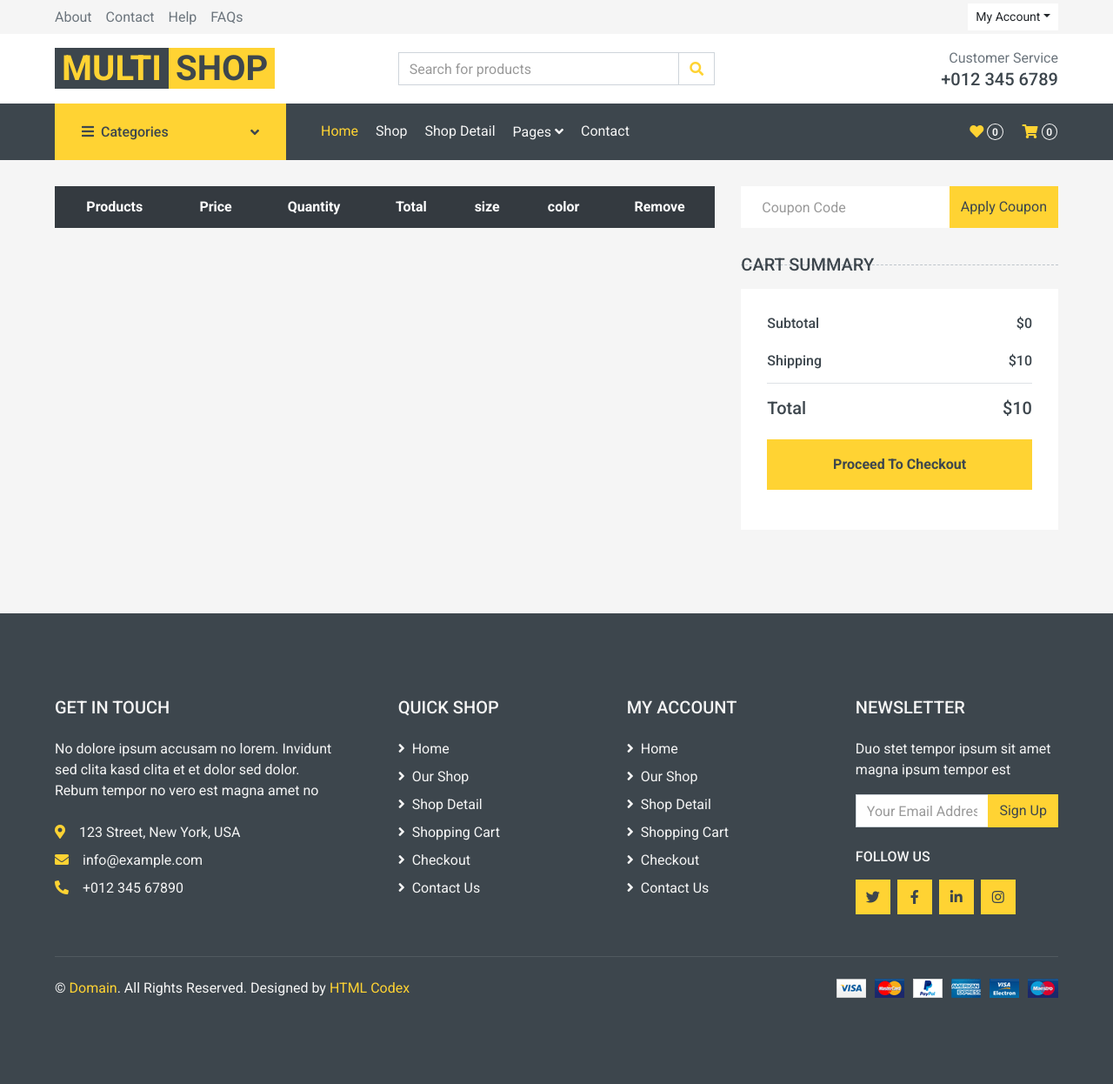
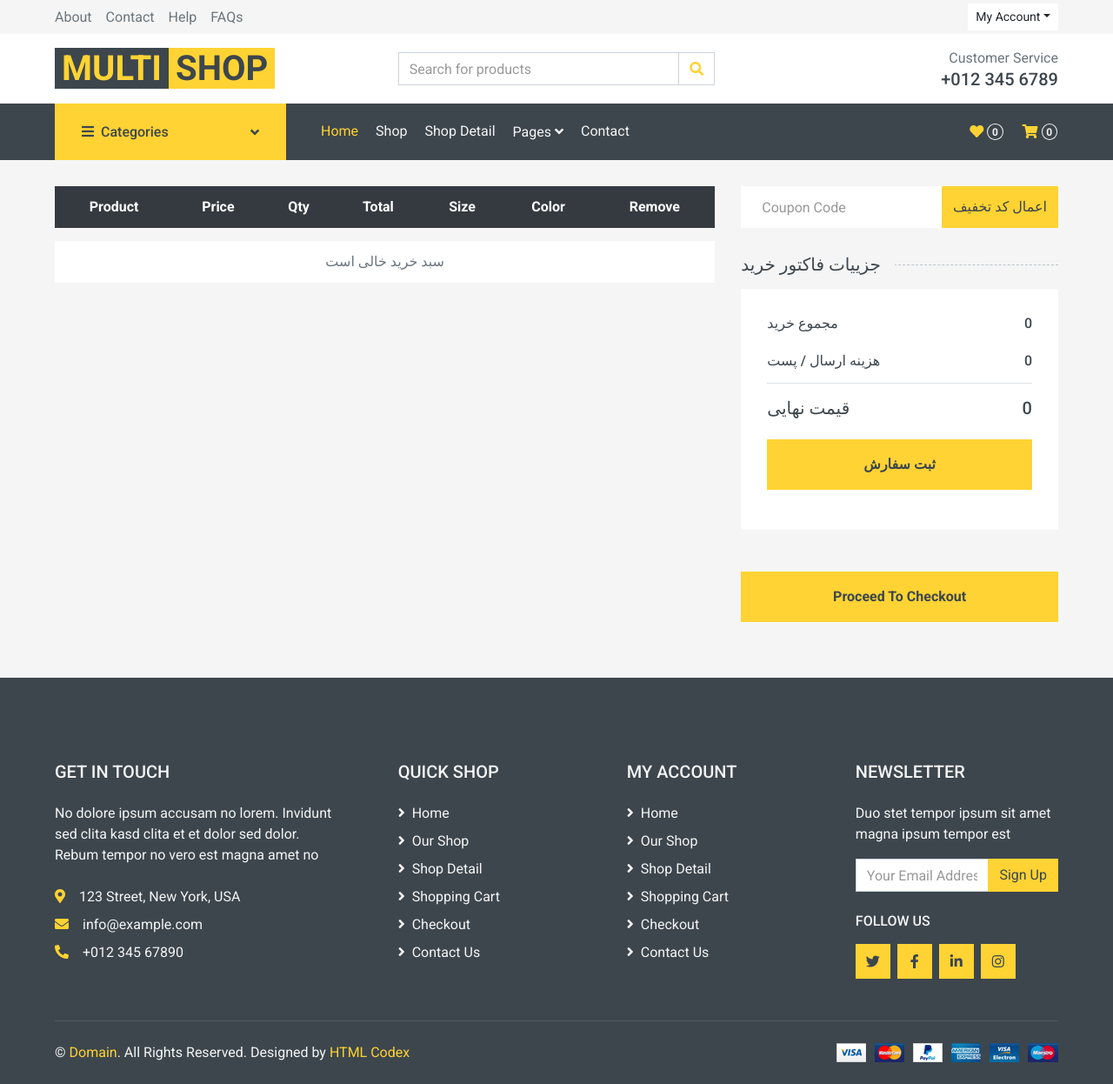
Before and after one commit to codekhoneh/market, a Django app: page /order/detail/ in a window 1280 px wide. Shown: the whole page at 87% size. Before the commit the page ends 1147 px from the top, so only its background shows below. Run offline with Django 5.2, Linux system fonts and the light colour scheme; lists and menus that the app fills with data are empty; some libraries are stand-ins or nearby versions.

Commit message:
buy-sajadian3

```diff
--- a/order_app/templates/order_app/order_detail.html
+++ b/order_app/templates/order_app/order_detail.html
@@ -1,190 +1,151 @@
 {% extends 'base.html' %}
 {% load static %}
 {% block title %}
-detail-product
+Cart
 {% endblock %}
 {% block main %}
-<!-- Cart Start -->
 <div class="container-fluid">
     <div class="row px-xl-5">
+
+        <!-- CART TABLE -->
         <div class="col-lg-8 table-responsive mb-5">
-                <table class="table table-light table-borderless table-hover text-center mb 0">
+            <table class="table table-light table-borderless table-hover text-center mb-0">
                 <thead class="thead-dark">
                     <tr>
-                            <th>Products</th>
+                        <th>Product</th>
                         <th>Price</th>
-                            <th>Quantity</th>
+                        <th>Qty</th>
                         <th>Total</th>
-                            <th>size</th>
-                            <th>color</th>
+
+
+                        <th>Size</th>
+                        <th>Color</th>
                         <th>Remove</th>
                     </tr>
                 </thead>
+
                 <tbody class="align-middle">
                     {% for item in cart %}
                     <tr>
-                            <td class="align-middle"><img src="{{ item.product_d.image.url }}" alt="{{ item.product_d.title }}" style="width: 50px;"> {{ item.product_d.title }}</td>
-                            <td class="align-middle">{{ item.price }}</td>
                         <td class="align-middle">
-                                <div class="d-flex justify-content-center align-items-center">
-                                    <a href="{% url 'order:order_item_decrease' item.unique_id %}"
-                                    class="btn btn-sm btn-secondary">-</a>
+                            <img src="{{ item.product_d.image.url }}"
+                                 alt="{{ item.product_d.title }}"
+                                 style="width:50px;">
+                            {{ item.product_d.title }}
+                        </td>
 
-                                    <span class="mx-2">{{ item.quantity }}</span>
+                        <td class="align-middle">
+                            {{ item.price }}
+                        </td>
 
-                                    <a href="{% url 'order:order_item_increase' item.unique_id %}"
-                                    class="btn btn-sm btn-secondary">+</a>
-                                </div>
+                        <td class="align-middle">
+                            {{ item.quantity }}
                         </td>
-                            <td class="align-middle">{{ item.total }}</td>
-                            <td class="align-middle">{{ item.size }}</td>
-                            <td class="align-middle">{{ item.color }}</td>
+
                         <td class="align-middle">
-                                <a href="{% url 'order:order_delete' item.unique_id %}" class="btn btn-danger btn-sm">
+                            {{ item.total }}
+                        </td>
+
+                        <td class="align-middle">
+                            {{ item.size|default:"-" }}
+                        </td>
+
+                        <td class="align-middle">
+                            {{ item.color|default:"-" }}
+                        </td>
+
+                        <td class="align-middle">
+                            <a href="{% url 'order:order_delete' item.unique_id %}"
+                               class="btn btn-danger btn-sm">
                                 Remove
                             </a>
                         </td>
                     </tr>
+                    {% empty %}
+                    <tr>
+                        <td colspan="7" class="text-center text-muted">
+                                سبد خرید خالی است
+                        </td>
+                    </tr>
+
                     {% endfor %}
-                        <!-- <tr>
-                            <td class="align-middle"><img src="img/product-2.jpg" alt="" style="width:
-50px;"> Product Name</td>
-                            <td class="align-middle">$150</td>
-                            <td class="align-middle">
-                                <div class="input-group quantity mx-auto" style="width: 100px;">
-                                    <div class="input-group-btn">
-                                        <button class="btn btn-sm btn-primary btn-minus" >
-                                        <i class="fa fa-minus"></i>
-                                        </button>
+                </tbody>
+            </table>
         </div>
-                                    <input type="text" class="form-control form-control-sm bg-secondary border
-0 text-center" value="1">
-                                    <div class="input-group-btn">
-                                        <button class="btn btn-sm btn-primary btn-plus">
-                                            <i class="fa fa-plus"></i>
+
+        <!-- SUMMARY -->
+        <div class="col-lg-4">
+
+            <!-- COUPON -->
+            <form method="post" action="{% url 'order:apply_discount' %}" class="mb-30">
+                {% csrf_token %}
+                <div class="input-group">
+                    <input type="text"
+                           name="code"
+                           class="form-control border-0 p-4"
+                           placeholder="Coupon Code">
+                    <div class="input-group-append">
+                        <button class="btn btn-primary">
+                            اعمال کد تخفیف
                         </button>
                     </div>
                 </div>
-                            </td>
-                            <td class="align-middle">$150</td>
-                            <td class="align-middle"><button class="btn btn-sm btn-danger"><i class="fa fa
-times"></i></button></td>
-                        </tr>
-                        <tr>
-                            <td class="align-middle"><img src="img/product-3.jpg" alt="" style="width:
-50px;"> Product Name</td>
-                            <td class="align-middle">$150</td>
-                            <td class="align-middle">
-                                <div class="input-group quantity mx-auto" style="width: 100px;">
-                                    <div class="input-group-btn">
-                                        <button class="btn btn-sm btn-primary btn-minus" >
-                                        <i class="fa fa-minus"></i>
+            </form>
+
+            <h5 class="section-title position-relative text-uppercase mb-3">
+                <span class="bg-secondary pr-3">جزییات فاکتور خرید</span>
+            </h5>
+
+            <div class="bg-light p-30 mb-5">
+                <div class="border-bottom pb-2">
+
+                    <!-- SUBTOTAL -->
+                    <div class="d-flex justify-content-between mb-3">
+                        <h6>مجموع خرید</h6>
+                        <h6>{{ subtotal }}</h6>
+                    </div>
+
+                    <!-- DISCOUNT -->
+                    {% if has_discount %}
+                    <div class="d-flex justify-content-between mb-3 text-danger">
+                        <h6>تخفیف</h6>
+                        <h6>-{{ discount }}</h6>
+                    </div>
+
+                  <form method="post" action="{% url 'order:remove_discount' %}">
+                    {% csrf_token %}
+                    <button class="btn btn-sm btn-outline-danger w-100 mb-2">
+                        حذف کپن تخفیف
                     </button>
-                                    </div>
-                                    <input type="text" class="form-control form-control-sm bg-secondary border
-0 text-center" value="1">
 
-14 | Page
 
-                                    <div class="input-group-btn">
-                                        <button class="btn btn-sm btn-primary btn-plus">
-                                            <i class="fa fa-plus"></i>
-                                        </button>
+                  </form>
+                    {% endif %}
+
+                    <!--  لاسرا هنیزه-->
+                    <div class="d-flex justify-content-between">
+                        <h6 class="font-weight-medium">هزینه ارسال / پست</h6>
+                        <h6 class="font-weight-medium">
+                            {{ shipping }}
+                        </h6>
                     </div>
                 </div>
-                            </td>
-                            <td class="align-middle">$150</td>
-                            <td class="align-middle"><button class="btn btn-sm btn-danger"><i class="fa fa
-times"></i></button></td>
-                        </tr>
-                        <tr>
-                            <td class="align-middle"><img src="img/product-4.jpg" alt="" style="width:
-50px;"> Product Name</td>
-                            <td class="align-middle">$150</td>
-                            <td class="align-middle">
-                                <div class="input-group quantity mx-auto" style="width: 100px;">
-                                    <div class="input-group-btn">
-                                        <button class="btn btn-sm btn-primary btn-minus" >
-                                        <i class="fa fa-minus"></i>
-                                        </button>
+
+                <!-- TOTAL -->
+                <div class="pt-2">
+                    <div class="d-flex justify-content-between mt-2">
+                        <h5>قیمت نهایی</h5>
+                        <h5>{{ total }}</h5>
                     </div>
-                                    <input type="text" class="form-control form-control-sm bg-secondary border
-0 text-center" value="1">
-                                    <div class="input-group-btn">
-                                        <button class="btn btn-sm btn-primary btn-plus">
-                                            <i class="fa fa-plus"></i>
-                                        </button>
+
+                    <button class="btn btn-block btn-primary font-weight-bold my-3 py-3">ثبت سفارش</button>
                 </div>
             </div>
-                            </td>
-                            <td class="align-middle">$150</td>
-                            <td class="align-middle"><button class="btn btn-sm btn-danger"><i class="fa fa
-times"></i></button></td>
-                        </tr>
-                        <tr>
-                            <td class="align-middle"><img src="img/product-5.jpg" alt="" style="width:
-50px;"> Product Name</td>
-                            <td class="align-middle">$150</td>
-                            <td class="align-middle">
-                                <div class="input-group quantity mx-auto" style="width: 100px;">
-                                    <div class="input-group-btn">
-                                        <button class="btn btn-sm btn-primary btn-minus" >
-                                        <i class="fa fa-minus"></i>
-                                        </button>
-                                    </div>
-
-15 | Page
-
-                                    <input type="text" class="form-control form-control-sm bg-secondary border
-0 text-center" value="1">
-                                    <div class="input-group-btn">
-                                        <button class="btn btn-sm btn-primary btn-plus">
-                                            <i class="fa fa-plus"></i>
-                                        </button>
-                                    </div>
-                                </div>
-                            </td>
-                            <td class="align-middle">$150</td>
-                            <td class="align-middle"><button class="btn btn-sm btn-danger"><i class="fa fa
-times"></i></button></td>
-                        </tr> -->
-                    </tbody>
-                </table>
-            </div>
-            <div class="col-lg-4">
-                <form class="mb-30" action="">
-                    <div class="input-group">
-                        <input type="text" class="form-control border-0 p-4" placeholder="Coupon Code">
-                        <div class="input-group-append">
-                            <button class="btn btn-primary">Apply Coupon</button>
-                        </div>
-                    </div>
-                </form>
-                <h5 class="section-title position-relative text-uppercase mb-3"><span class="bg secondary pr-3">Cart Summary</span></h5>
-                <div class="bg-light p-30 mb-5">
-                    <div class="border-bottom pb-2">
-                        <div class="d-flex justify-content-between mb-3">
-                            <h6>Subtotal</h6>
-                            <h6>${{ cart.get_subtotal }}</h6>
-                        </div>
-                        <div class="d-flex justify-content-between">
-                            <h6 class="font-weight-medium">Shipping</h6>
-                            <h6 class="font-weight-medium">${{ cart.get_total_price }}</h6>
-                        </div>
-                    </div>
-                    <div class="pt-2">
-                        <div class="d-flex justify-content-between mt-2">
-                            <h5>Total</h5>
-                            <h5>${{ cart.get_total_price }}</h5>
-                        </div>
-                        <button class="btn btn-block btn-primary font-weight-bold my-3 py-3">Proceed To
-Checkout</button>
-                    </div>
-
+            <a href="{% url 'order:checkout' %}"
+            class="btn btn-block btn-primary font-weight-bold my-3 py-3">
+                Proceed To Checkout
+            </a>
             </div>
         </div>
     </div>
-    </div>
-    <!-- Cart End -->
-
 {% endblock %}
--- a/order_app/urls.py
+++ b/order_app/urls.py
@@ -1,5 +1,5 @@
 from django.urls import path
-from .views import OrderDetailView,OrderAddView,OrderDeleteView, OrderSuccessView ,OrderItemIncreaseView ,OrderItemDecreaseView
+from .views import OrderDetailView,OrderAddView,OrderDeleteView, OrderSuccessView ,OrderItemIncreaseView ,OrderItemDecreaseView,apply_discount,remove_discount,CheckoutView, order_success
 # OrderHistoryView , CheckoutView,
 app_name='order'
 urlpatterns=[path('detail/',OrderDetailView.as_view(),name='order_detail'),
@@ -9,5 +9,9 @@ urlpatterns=[path('detail/',OrderDetailView.as_view(),name='order_detail'),
             #  path('checkout/', CheckoutView.as_view(), name='checkout'),
              path('item/increase/<str:id>/', OrderItemIncreaseView.as_view(), name='order_item_increase'),
              path('item/decrease/<str:id>/', OrderItemDecreaseView.as_view(), name='order_item_decrease'),
+             path('apply-discount/', apply_discount, name='apply_discount'),
+             path('remove-discount/', remove_discount, name='remove_discount'),
+             path('checkout/',CheckoutView.as_view(), name='checkout'),
+             path('success/<int:order_id>/',order_success, name='order_success'),
             #  path('my-orders/', OrderHistoryView.as_view(), name='order_history'),
              ]
--- a/order_app/views.py
+++ b/order_app/views.py
@@ -3,14 +3,27 @@ from django.views import View
 from order_app import views
 from product_app.models import Product
 from order_app.order_madul  import Order
-from order_app.models import Buy, BuyItem
+from order_app.models import Order,OrderItem
 from django.contrib.auth.mixins import LoginRequiredMixin
+from order_app.forms import CheckoutForm
+# from .models import Order as OrderModel
+from order_app.order_madul import Order as Cart
 class OrderDetailView(View):
     def get(self, request):
-        cart = Order(request)
+        cart = Cart(request)
+        subtotal = cart.subtotal
+        discount = cart.discount_amount
+        has_discount = discount > 0
+        shipping = 10 if subtotal > 0 else 0
+        total = subtotal - discount + shipping
 
         return render(request, "order_app/order_detail.html", {
-            "cart": cart
+            "cart": cart,
+            "subtotal": subtotal,
+            "discount": discount,
+            "has_discount": has_discount,
+            "shipping": shipping,
+            "total": total,
         })
 
 class OrderAddView(View):
@@ -23,7 +36,7 @@ class OrderAddView(View):
         color = request.POST.get('color')
         quantity = request.POST.get('quantity', 1)
 
-        cart = Order(request)
+        cart = Cart(request)
         cart.add(product, quantity, color, size)
 
         return redirect('order:order_detail')
@@ -82,4 +95,81 @@ class OrderItemDecreaseView(View):
         cart.decrease(id)
         return redirect('order:order_detail')
 
+def apply_discount(request):
+    if request.method == 'POST':
+        cart = Cart(request)
+        code = request.POST.get('code')
+
+        # هداس هنومن
+        if code == 'OFF10':# خت دک یدصرد هاوخلد فیف
+            cart.apply_discount('percent', 10)
+        elif code == 'OFF500':
+            cart.apply_discount('fixed', 500)# غلبم هاوخلد فیفخت دک تباث
+
+    return redirect('order:order_detail')
+def remove_discount(request):
+    cart = Cart(request)
+    cart.remove_discount()
+    return redirect('order:order_detail')
+class CheckoutView(View):
+    def get(self, request):
+        cart = Cart(request)
+
+        # هب درگرب ،تسا یلاخ دبس رگا cart
+        if cart.subtotal== 0:
+            return redirect('order:order_detail')
+
+        form = CheckoutForm()
+        return render(request, 'order_app/checkout.html', {
+            'cart': cart,
+            'form': form,
+        })
+
+    def post(self, request):
+
+
+
+        cart = Cart(request)
+        form = CheckoutForm(request.POST)
+
+        # تسا ربتعمان مرف رگا
+        if not form.is_valid():
+            return render(request, 'order_app/checkout.html', {
+                'cart': cart,
+                'form': form,
+            })
+
+        subtotal = cart.subtotal
+        discount = cart.discount_amount
+        shipping = 10 if subtotal > 0 else 0
+        total = subtotal - discount + shipping
+        # شرافس تخاس
+        order = Order.objects.create(
+            user=request.user if request.user.is_authenticated else None,
+            full_name=form.cleaned_data['full_name'],
+            phone=form.cleaned_data['phone'],
+            address=form.cleaned_data['address'],
+            subtotal=subtotal,
+            discount=discount,
+            shipping=shipping,
+            total=total,
+        )
+        # متیآ هریخذ اه
+        for item in cart:
+            OrderItem.objects.create(
+                order=order,
+                product=item['product_d'],
+                price=item['price'],
+                quantity=item['quantity'],
+                color=item.get('color'),
+                size=item.get('size'),
+            )
+        # دیرخ دبس ندرک یلاخ
+        request.session.pop('cart', None)
+        request.session.pop('discount', None)
+        request.session.modified = True
+        return redirect('order:order_success', order_id=order.id)
+def  order_success(request,order_id):
+    order = get_object_or_404(Order,id=order_id)
+    return render(request,'order_app/success_order.html',{'order':order})
 # Create your views here.
```
Also changed, not shown: order_app/admin.py (+12 -8 lines), order_app/forms.py (added, +25 -0 lines), order_app/models.py (+29 -22 lines), order_app/order_madul.py (+56 -1 lines), order_app/templates/order_app/checkout.html (added, +27 -0 lines), order_app/templates/order_app/success_order.html (added, +19 -0 lines), db.sqlite3, order_app/migrations/0002_remove_buyitem_buy_remove_buyitem_product_order_and_more.py (added). Lines whose indentation alone changed are shown as unchanged.
